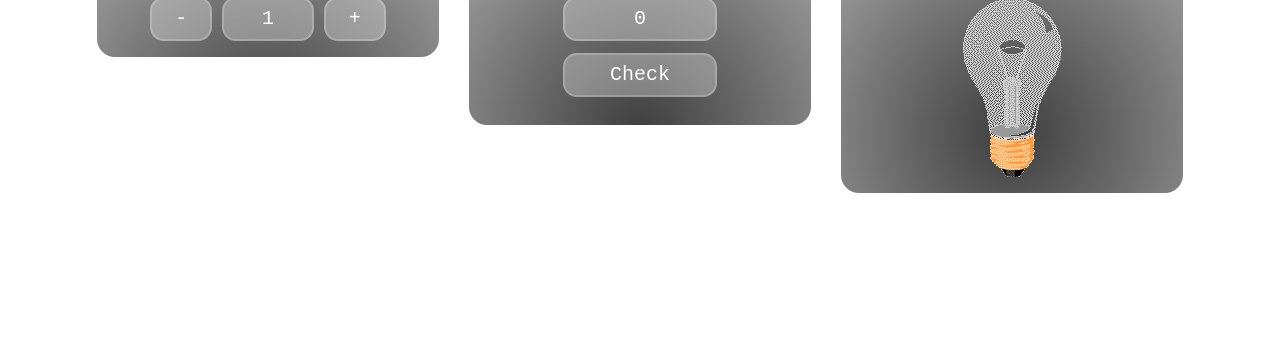
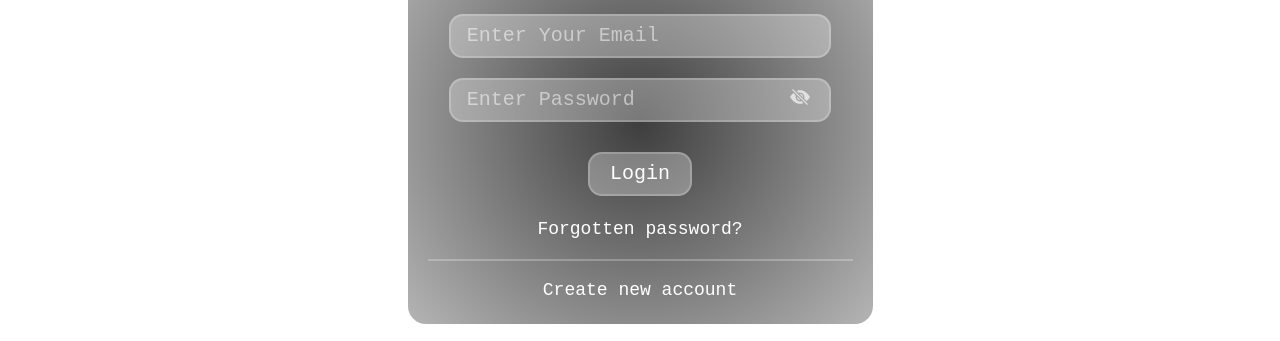
Before and after one commit to mahmudulabedinctg/JavaScript-Practice, a plain HTML site: page index.html in a window 1280 px wide. Shown: the part 172-513 px from the top of the page. Drawn offline with nearby package versions, Linux system fonts and the light colour scheme.

Commit message:
Add files via upload

```diff
--- a/assets/css/style.css
+++ b/assets/css/style.css
@@ -44,6 +44,10 @@ input::-webkit-outer-spin-button,
 input::-webkit-inner-spin-button {
     -webkit-appearance: none;
     margin: 0;
+}
+
+input[type="password"]::-ms-reveal {
+    display: none;
 }
 
 /* Navbar Start */
@@ -109,7 +113,7 @@ nav button {
         right: -120%;
         z-index: 100;
         height: 100vh;
-        width: 250px;
+        width: min(16em, 100%);
         box-shadow: -10px 10px 10px 10px rgba(0, 0, 0, 0.1);
         transition: right 0.5s ease-in-out;
     }
@@ -225,3 +229,85 @@ nav button {
         width: 20%;
     }
 }
+
+#login {
+    margin-top: 30px;
+
+    h1 {
+        margin-bottom: 20px;
+        font-size: 34px;
+    }
+
+    button {
+        margin: 20px 0 20px;
+        text-align: center;
+        font-size: 20px;
+        border: none;
+        outline: none;
+        background: black;
+        padding: 5px 20px;
+        background-color: rgba(255, 255, 255, 0.3);
+        color: #ffffff;
+        border: solid 2px rgba(255, 255, 255, 0.2);
+        outline: none;
+        border-radius: 14px;
+        cursor: pointer;
+    }
+}
+
+#login .form {
+    background: rgb(120, 120, 120);
+    color: white;
+    width: 100%;
+    padding: 20px;
+    background: var(--bg-gradient);
+    border-radius: 18px;
+    text-align: center;
+}
+
+#login input {
+    font-size: 20px;
+    padding: 5px 16px;
+    background-color: rgba(255, 255, 255, 0.3);
+    color: #ffffff;
+    border: solid 2px rgba(255, 255, 255, 0.2);
+    outline: none;
+    border-radius: 14px;
+    margin: 10px 0;
+    width: 90%;
+}
+
+#login input::placeholder {
+    color: #ffffff85;
+}
+
+#login .wrapper {
+    position: relative;
+    margin: 10px 0;
+}
+
+#login #eye {
+    margin: 0;
+    padding: 0;
+    background: none;
+    color: #ffffffaa;
+    border: none;
+    top: 50%;
+    right: 10%;
+    transform: translateY(-50%);
+}
+
+#login a {
+    color: #ffffff;
+    font-size: 18px;
+}
+
+#login a:hover {
+    color: black;
+}
+
+#login hr {
+    height: 2px;
+    background-color: #ffffff;
+    border: none;
+}
--- a/assets/js/app.js
+++ b/assets/js/app.js
@@ -33,6 +33,23 @@
         }
     }
     updateSidebar(maxMedia);
+}
+
+{ // Login Form
+    const logPwd = document.querySelector(`#password`);
+    const logEye = document.querySelector(`#eye`);
+
+    logEye.addEventListener(`click`, function () {
+        if (logPwd.type == `password`) {
+            logPwd.type = `text`;
+            logEye.innerHTML = `<i class="bi bi-eye-fill"></i>`;
+            logEye.title = "Hide";
+        } else {
+            logPwd.type = `password`;
+            logEye.innerHTML = `<i class="bi bi-eye-slash-fill"></i>`;
+            logEye.title = "Show";
+        }
+    });
 }
 
 { // Check Number
--- a/index.html
+++ b/index.html
@@ -5,6 +5,7 @@
     <meta name="viewport" content="width=device-width, initial-scale=1.0">
     <title>JavaScript Practice - Mahmudul Abedin</title>
     <link rel="shortcut icon" href="./assets/img/favicon.png" type="image/x-icon">
+    <link rel="stylesheet" href="https://cdn.jsdelivr.net/npm/bootstrap-icons@1.13.1/font/bootstrap-icons.min.css">
     <link rel="stylesheet" href="./assets/css/bootstrap.css">
     <link rel="stylesheet" href="./assets/css/style.css">
 </head>
@@ -43,6 +44,26 @@
         <div id="overlay" aria-hidden="true"></div>
     </header>
     <main>
+        <section id="login">
+            <div class="container">
+                <div class="col-lg-5 mx-auto">
+                    <div class="form">
+                        <h1>Login</h1>
+                        <form action="">
+                            <input type="email" required name="email" id="email" placeholder="Enter Your Email"><br>
+                            <div class="wrapper">
+                                <input class="m-0" type="password" required name="password" id="password" placeholder="Enter Password">
+                                <button id="eye" class="position-absolute" type="button" title="Show"><i class="bi bi-eye-slash-fill"></i></button>
+                            </div>
+                            <button type="submit">Login</button>
+                        </form>
+                        <a href="#">Forgotten password?</a>
+                        <hr>
+                        <a href="#">Create new account</a>
+                    </div>
+                </div>
+            </div>
+        </section>
         <section id="home">
             <div class="container">
                 <div class="row">
```
